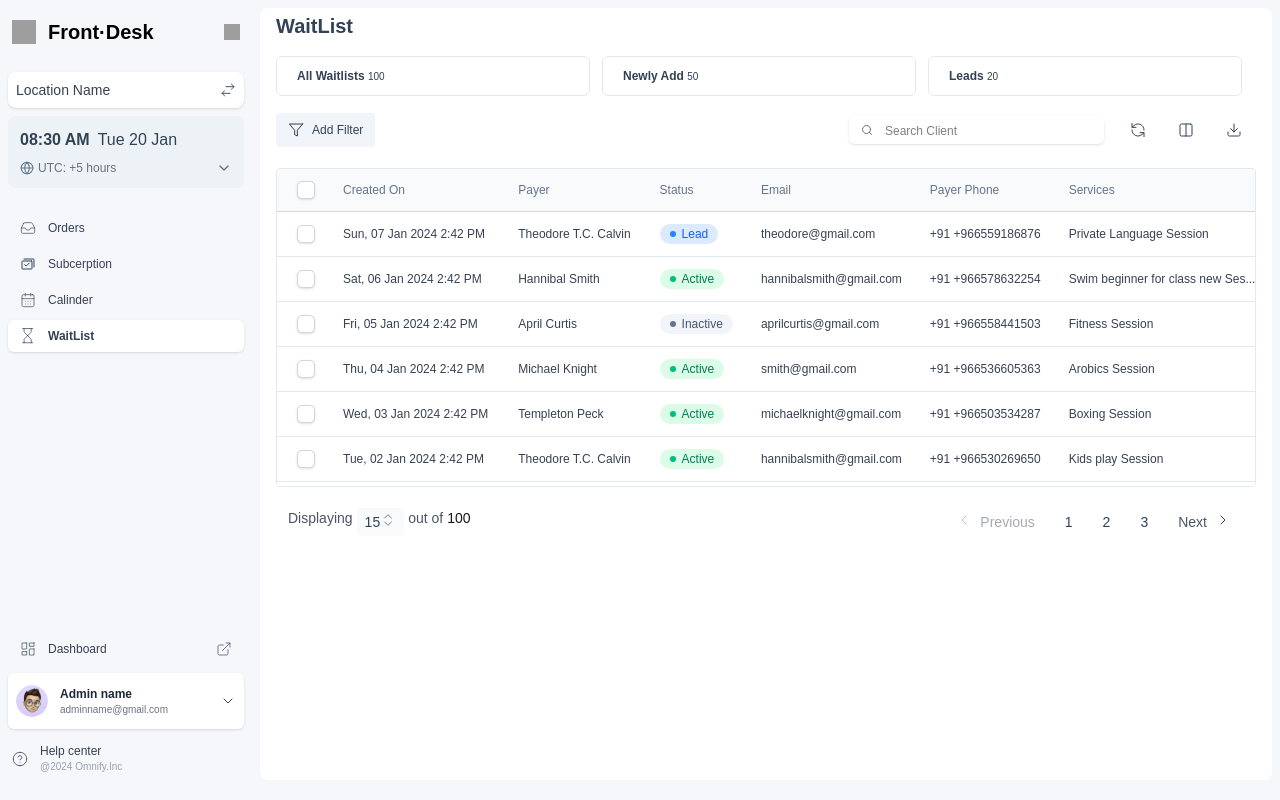
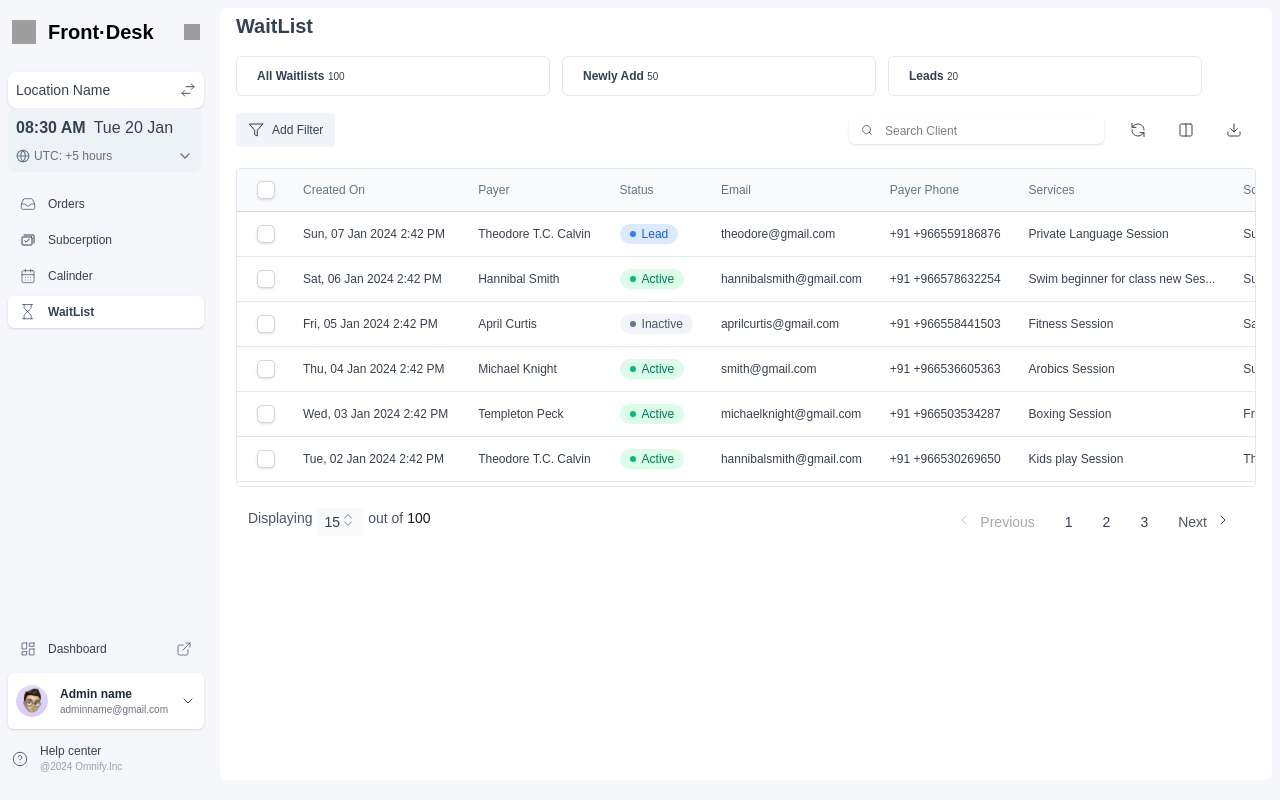
Before and after one commit to ABINAND-NP/WaitList-Assinment, a React (Vite) app: page / in a window 1280 px wide. Built offline with nearby package versions, Linux system fonts and the light colour scheme; grey boxes are pictures that could not be loaded.

Commit message:
final commit

```diff
--- a/src/Components/Admin/AdminSideBar.jsx
+++ b/src/Components/Admin/AdminSideBar.jsx
@@ -68,7 +68,7 @@ const AdminSideBar = () => {
   return (
     <div
       className={`h-screen bg-[#F5F7FA] pt-4 pb-5 pl-2 pr-4 flex flex-col justify-between transition-all duration-300 ${
-        collapsed ? "w-20" : "w-65"
+        collapsed ? "w-20" : "w-228px"
       }`}
     >
       {/* Top Section */}
@@ -113,9 +113,11 @@ const AdminSideBar = () => {
           )}
         </div>
 
+        <div>
+
         {/* Location */}
         <div
-          className={`bg-white rounded-lg p-2 mb-2 flex items-center shadow-sm hover:shadow transition-all ${
+          className={`bg-white rounded-lg p-2 flex items-center shadow-sm hover:shadow transition-all ${
             collapsed ? "justify-center" : "justify-between"
           }`}
         >
@@ -129,7 +131,7 @@ const AdminSideBar = () => {
 
         {/* Date / Time */}
         {!collapsed && (
-          <div className="bg-[#EDF2F7] rounded-lg p-3 mb-6">
+          <div className="bg-[#EDF2F7] rounded-lg p-2 mb-4 w-[193px]">
             <div className="flex gap-2 text-[16px] text-[#334155]">
               <span className="font-bold">08:30 AM</span>
               <span>Tue 20 Jan</span>
@@ -143,6 +145,8 @@ const AdminSideBar = () => {
             </div>
           </div>
         )}
+
+        </div>
 
         {/* Menu Items */}
         <div className="space-y-1">
```
